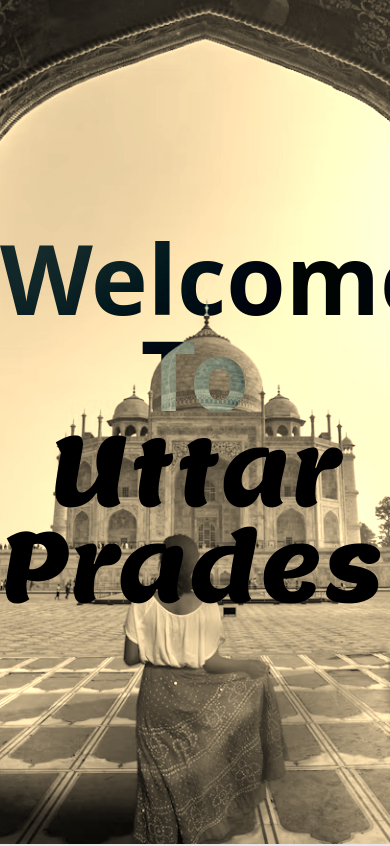
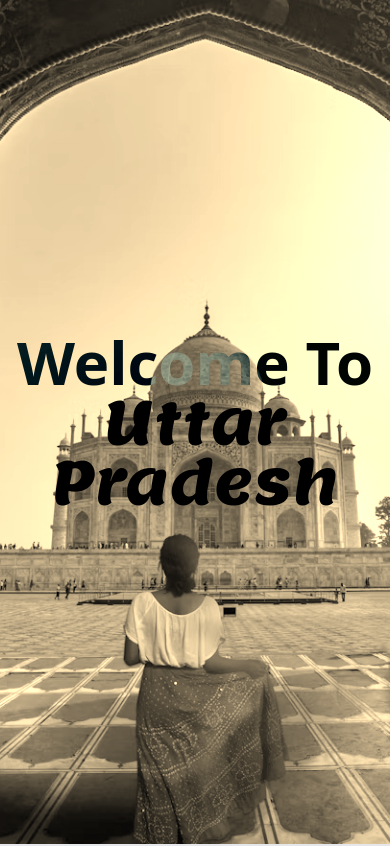
Before and after one commit to cdn-lgn/UP_welcome, a React (Vite) app: page / in a window 390 px wide. Shown: the top 846 px of the page. Built offline with nearby package versions, Linux system fonts and the light colour scheme.

Commit message:
Update hero.jsx

```diff
--- a/src/components/hero.jsx
+++ b/src/components/hero.jsx
@@ -46,8 +46,8 @@ const Hero = () => {
 				 	></motion.div>
 				<img src="/st2.jpg" className="sepia absolute -z-10 h-full w-full object-cover" alt=""/>
 					<div className="relative overflow-hidden">
-							<h1 className="anim1 z-1 relative text-8xl font-sans" >Welcome To</h1>
-							<h1 className="anim2 z-1 relative text-8xl font-rubik" >Uttar Pradesh</h1>
+							<h1 className="anim1 z-1 relative md:text-8xl text-6xl font-sans" >Welcome To</h1>
+							<h1 className="anim2 z-1 relative md:text-8xl text-6xl font-rubik" >Uttar Pradesh</h1>
 					</div>
 			</div>
 	)
```
